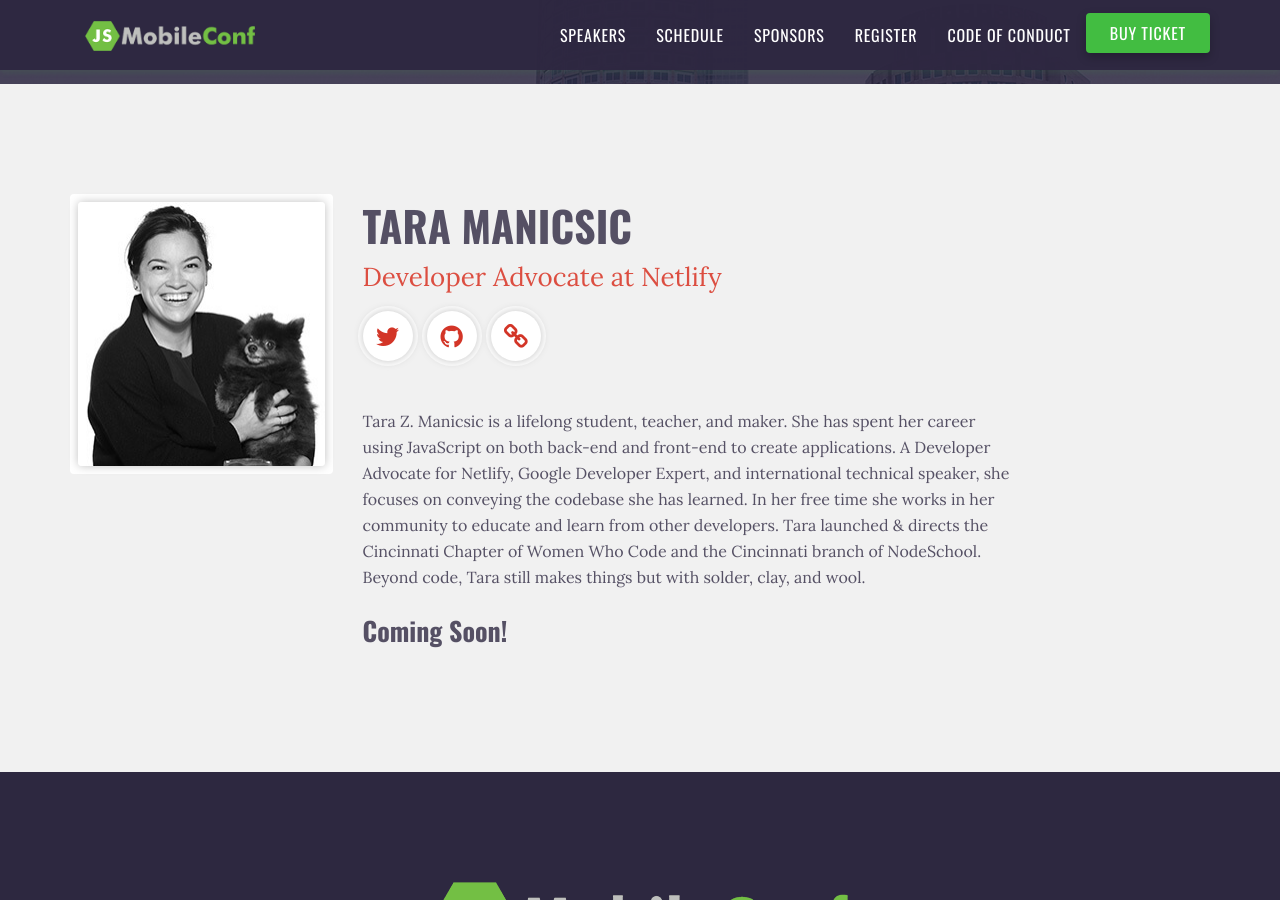
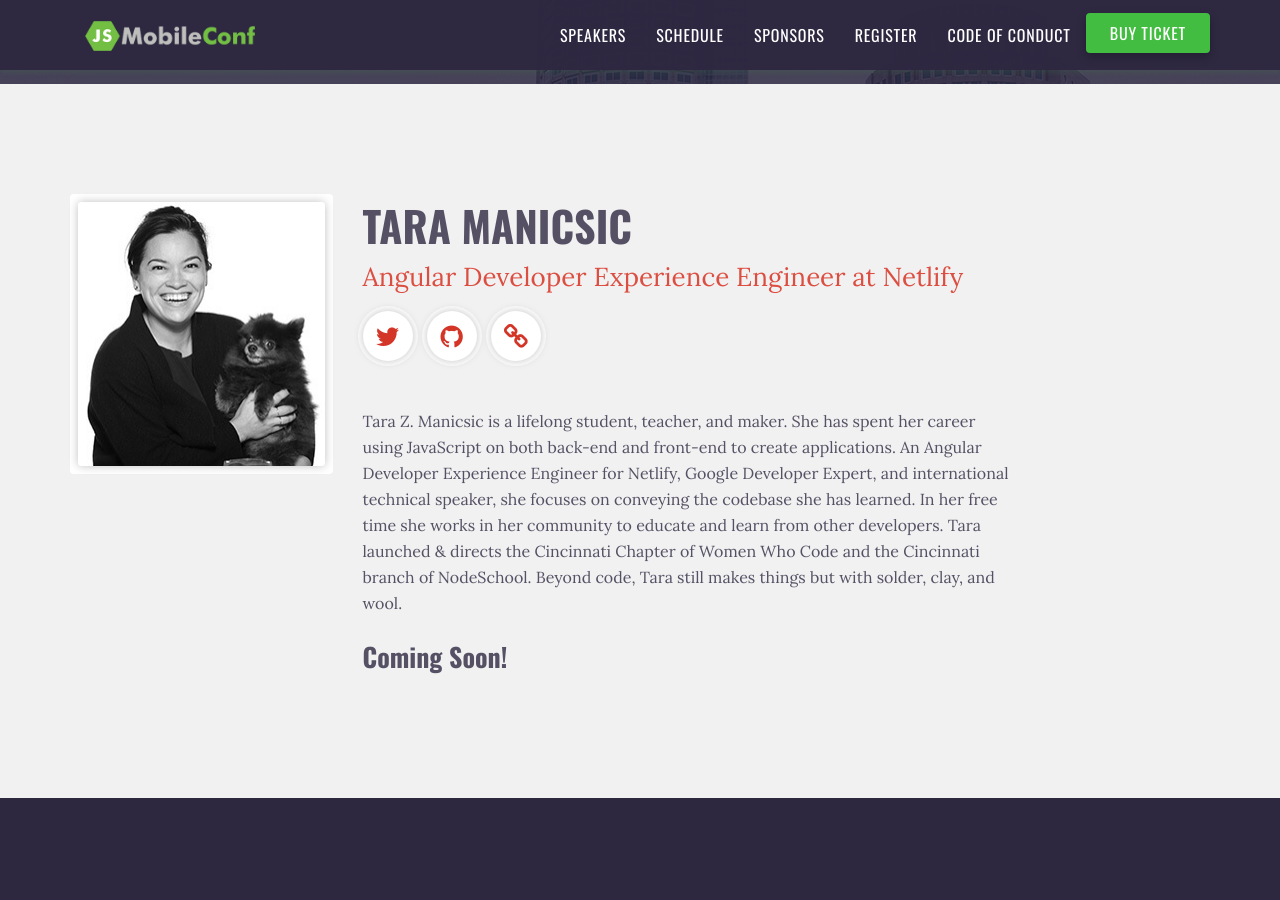
Before and after one commit to remotesynth/jsMobileConf, a Jekyll site: the page built from speakers/tara-manicsic.md, in a window 1280 px wide and 900 px high, scrolled down 284 px. Built offline with Jekyll 4.4.1, drawn with Linux system fonts in a browser that asks for light colours.

Commit message:
tara title update

```diff
--- a/speakers/tara-manicsic.md
+++ b/speakers/tara-manicsic.md
@@ -2,12 +2,12 @@
 layout: speaker
 title: Tara Manicsic
 last-name: Manicsic
-jobtitle: 'Developer Advocate at Netlify'
-short-job-title: 'Developer Advocate'
+jobtitle: 'Angular Developer Experience Engineer at Netlify'
+short-job-title: 'Angular Developer Experience Engineer'
 photo: 'taramanicsic.jpg'
 twitter: 'tzmanics'
 github: 'tzmanics'
 website: 'https://tzmanics.com/#/'
 ---
 
-Tara Z. Manicsic is a lifelong student, teacher, and maker. She has spent her career using JavaScript on both back-end and front-end to create applications. A Developer Advocate for Netlify, Google Developer Expert, and international technical speaker, she focuses on conveying the codebase she has learned. In her free time she works in her community to educate and learn from other developers. Tara launched & directs the Cincinnati Chapter of Women Who Code and the Cincinnati branch of NodeSchool. Beyond code, Tara still makes things but with solder, clay, and wool.
+Tara Z. Manicsic is a lifelong student, teacher, and maker. She has spent her career using JavaScript on both back-end and front-end to create applications. An Angular Developer Experience Engineer for Netlify, Google Developer Expert, and international technical speaker, she focuses on conveying the codebase she has learned. In her free time she works in her community to educate and learn from other developers. Tara launched & directs the Cincinnati Chapter of Women Who Code and the Cincinnati branch of NodeSchool. Beyond code, Tara still makes things but with solder, clay, and wool.
```
